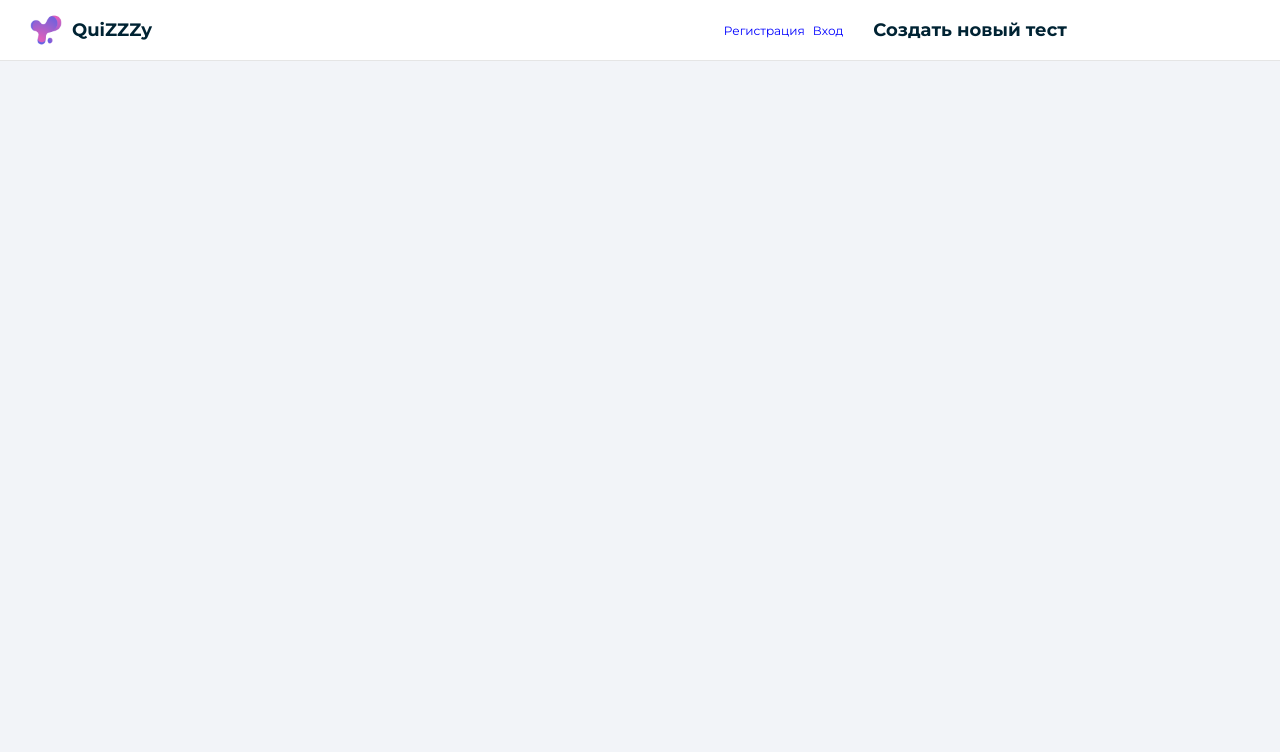
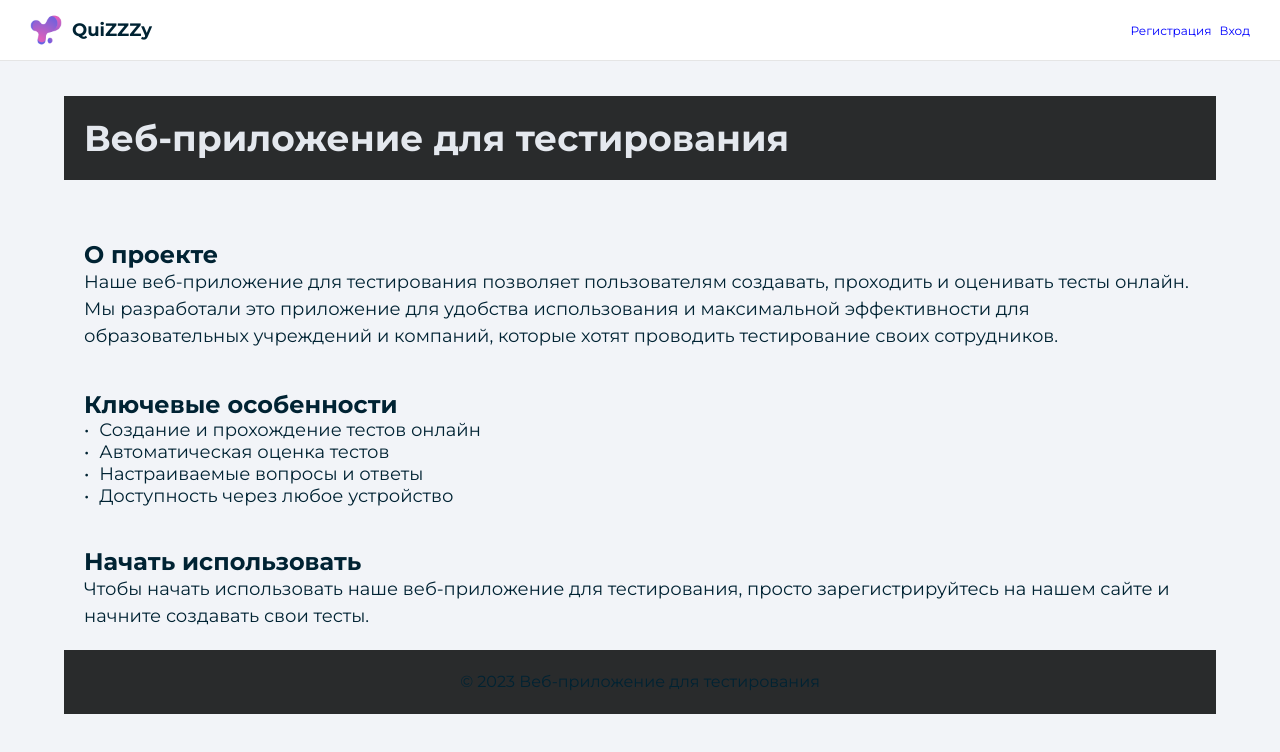
Before and after one commit to katie228/react_quiz_app, a React app: page /hello in a window 1280 px wide. Built offline with nearby package versions, Linux system fonts and the light colour scheme; some packages are replaced by stand-ins of ours; no server answers.

Commit message:
something new

```diff
--- a/src/components/Account.js
+++ b/src/components/Account.js
@@ -6,8 +6,18 @@ export default function Account() {
   const { currentUser, logout } = useAuth();
   return (
     <div className={classes.account}>
+
       {currentUser ? (
         <>
+
+          <ul>
+            <li>
+              <Link to="/creatent" className={classes.creatent}>
+                <h3>Создать новый тест</h3>
+              </Link>
+            </li>
+          </ul>
+
           <span className="material-icons-outlined" title="Account">
             account_circle
           </span>
--- a/src/components/App.js
+++ b/src/components/App.js
@@ -10,6 +10,7 @@ import Result from "./pages/Result";
 import Signup from "./pages/Signup";
 import PrivateRoute from "./PrivateRoute";
 import PublicRoute from "./PublicRoute";
+import Hello from "./pages/Hello";
 
 function App() {
   return (
@@ -17,13 +18,14 @@ function App() {
         <AuthProvider>
           <Layout>
             <Switch>
-            <Route exact path="/" component={Home} />
+              <Route exact path="/hello" component={Hello} />
               <PublicRoute exact path="/signup" component={Signup} />
               <PublicRoute exact path="/login" component={Login} />
+              <PrivateRoute exact path="/" component={Home} />
               <PrivateRoute exact path="/quiz/:id" component={Quiz} />
               <PrivateRoute exact path="/result/:id" component={Result} />
+              <PrivateRoute exact path="/creatent" component={CreateNewTask} />
 
-            <PublicRoute exact path="/creatent" component={CreateNewTask} />
             </Switch>
           </Layout>
         </AuthProvider>
--- a/src/components/Nav.js
+++ b/src/components/Nav.js
@@ -16,13 +16,6 @@ export default function Nav() {
       </ul>
       <Account />
 
-      <ul>
-        <li>
-          <Link to="/creatent" className={classes.creatent}>
-            <h3>Создать новый тест</h3>
-          </Link>
-        </li>
-      </ul>
     </nav>
   );
 }
--- a/src/components/pages/CreateNewTask.js
+++ b/src/components/pages/CreateNewTask.js
@@ -2,6 +2,8 @@
 import "firebase/database";
 import React, { useState } from "react";
 import 'firebase/firestore';
+import "../../styles/CreateNewTask.css";
+
 
 const CreateTest = () => {
   const [question, setQuestion] = useState("");
@@ -53,7 +55,7 @@ const CreateTest = () => {
   };
 
   return (
-    <form onSubmit={handleSubmit}>
+    <form id="creatent" onSubmit={handleSubmit}>
       {message && <div className="success">{message}</div>}
       {error && <div className="error">{error}</div>}
       <div>
--- /dev/null
+++ b/src/components/pages/Hello.js
@@ -0,0 +1,28 @@
+import React from 'react';
+import "../../styles/Hello.css";
+
+export default function Hello() {
+    return (
+        <div>
+            <header>
+                <h1>Веб-приложение для тестирования</h1>
+            </header>
+            <main>
+                <h2>О проекте</h2>
+                <p>Наше веб-приложение для тестирования позволяет пользователям создавать, проходить и оценивать тесты онлайн. Мы разработали это приложение для удобства использования и максимальной эффективности для образовательных учреждений и компаний, которые хотят проводить тестирование своих сотрудников.</p>
+                <h2>Ключевые особенности</h2>
+                <ul>
+                    <li>Создание и прохождение тестов онлайн</li>
+                    <li>Автоматическая оценка тестов</li>
+                    <li>Настраиваемые вопросы и ответы</li>
+                    <li>Доступность через любое устройство</li>
+                </ul>
+                <h2>Начать использовать</h2>
+                <p>Чтобы начать использовать наше веб-приложение для тестирования, просто зарегистрируйтесь на нашем сайте и начните создавать свои тесты.</p>
+            </main>
+            <footer>
+                <p>&copy; 2023 Веб-приложение для тестирования</p>
+            </footer>
+        </div>
+    );
+}
--- a/src/components/pages/Login.js
+++ b/src/components/pages/Login.js
@@ -1,7 +1,7 @@
 import Illustration from "../Illustration";
 import LoginForm from "../LoginForm";
 
-export default function Signup() {
+export default function Login() {
   return (
     <>
       <h1>Вход в аккаунт</h1>
--- /dev/null
+++ b/src/styles/CreateNewTask.css
@@ -0,0 +1,6 @@
+#creatent {
+    display: flex;
+    flex-direction: column;
+    align-items: center;
+    margin: 50px;
+}
--- /dev/null
+++ b/src/styles/Hello.css
@@ -0,0 +1,51 @@
+/* Стили для шапки */
+header {
+    background-color: #292b2c;
+    color: white;
+    padding: 20px;
+}
+
+header h1 {
+    margin: 0;
+    font-size: 36px;
+    color: #e4e8ee;
+}
+
+/* Стили для основного контента */
+main {
+    padding: 20px;
+}
+
+main h2 {
+    font-size: 24px;
+    margin-top: 40px;
+}
+
+main p {
+    font-size: 18px;
+    line-height: 1.5;
+}
+
+main ul {
+    font-size: 18px;
+    list-style: none;
+    padding-left: 0;
+}
+
+main li::before {
+    content: "•";
+    margin-right: 10px;
+}
+
+/* Стили для подвала */
+footer {
+    background-color: #292b2c;
+    color: white;
+    padding: 20px;
+    text-align: center;
+}
+
+footer p {
+    margin: 0;
+    font-size: 16px;
+}
--- a/src/styles/Nav.module.css
+++ b/src/styles/Nav.module.css
@@ -48,23 +48,3 @@
     display: none;
   }
 }
-
-.nav .creatent {
-  display: flex;
-  justify-content: center;
-  align-items: center;
-  margin-left: auto;
-  margin-right: 20px;
-}
-
-.nav .creatent h3 {
-  font-size: 18px;
-  line-height: 19px;
-  font-weight: 700;
-}
-
-@media only screen and (max-width: 600px) {
-  .nav .creatent h3 {
-    display: none;
-  }
-}
```
Lines whose indentation alone changed are shown as unchanged.
